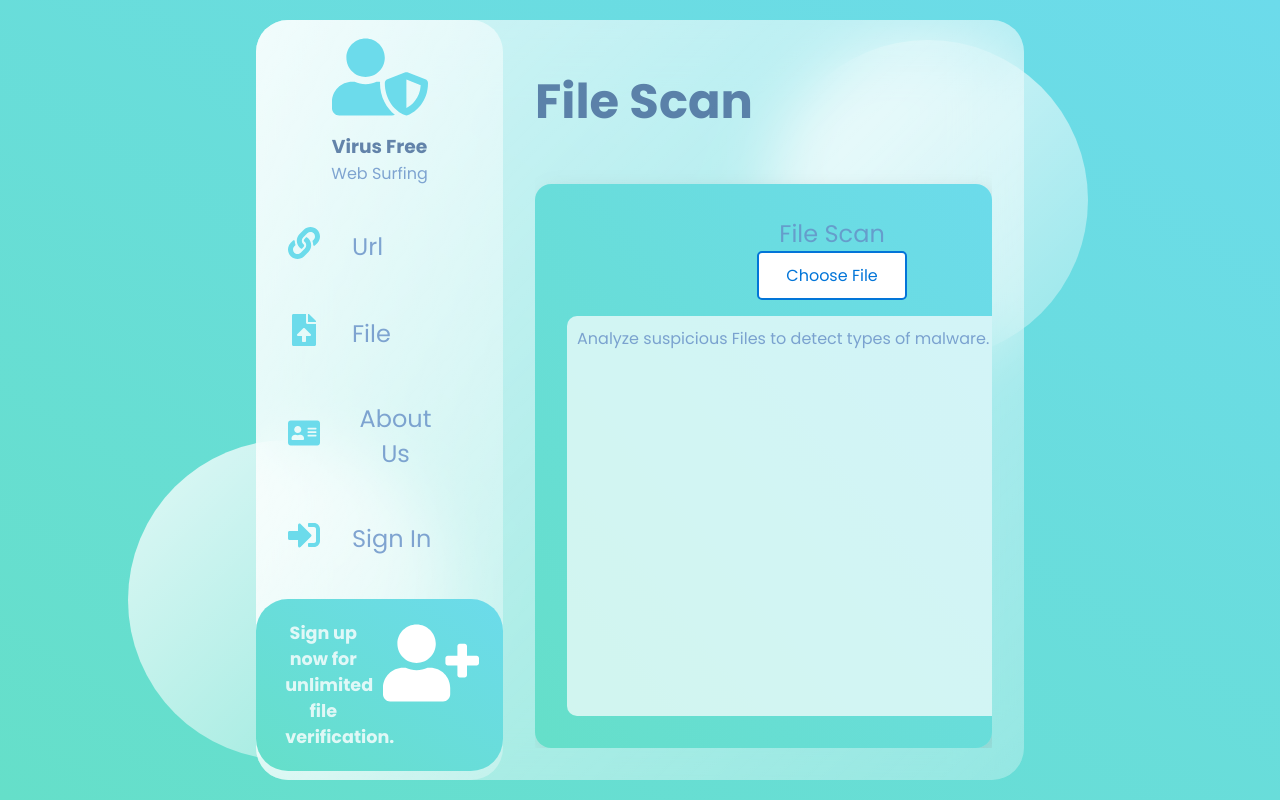
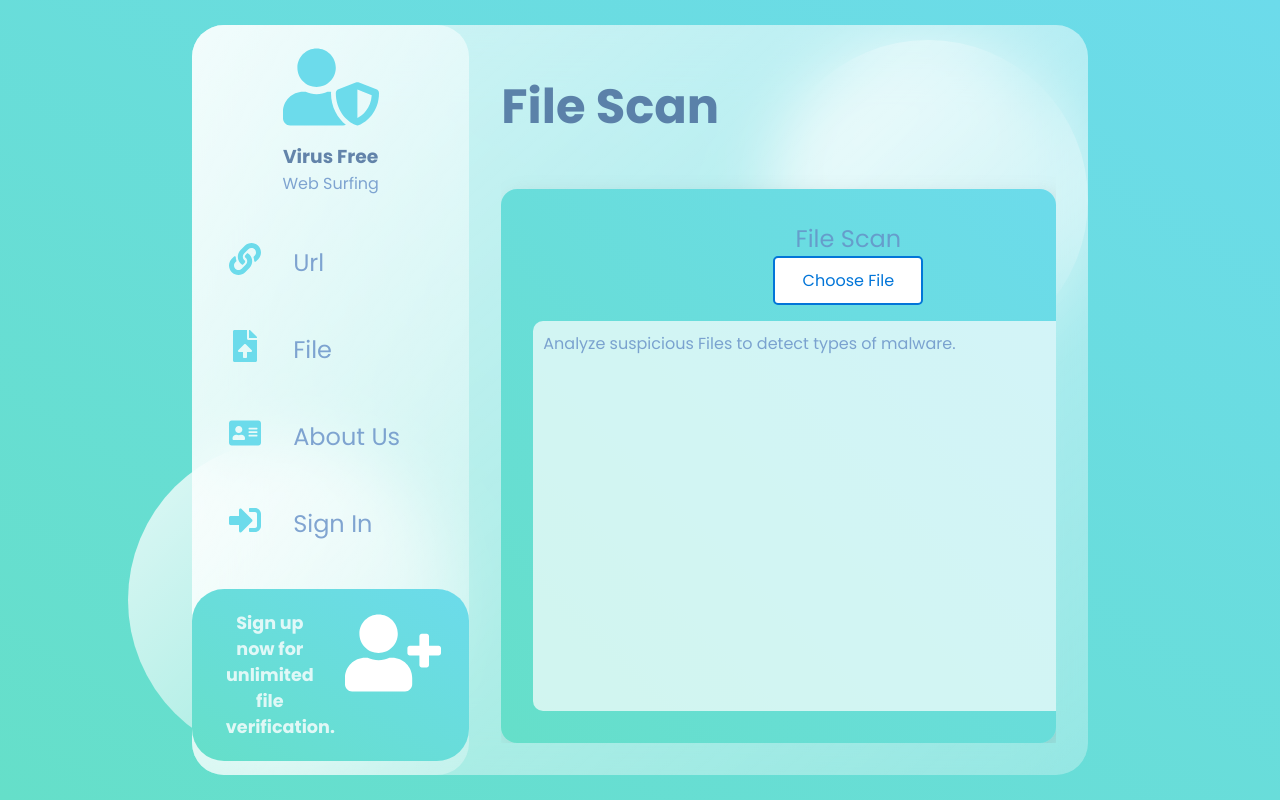
Before and after one commit to elvisdurmishi/virus-free, a React (Create React App) app: page /file in a window 1280 px wide. Built offline with nearby package versions, Linux system fonts and the light colour scheme.

Commit message:
Small changes to the ui

```diff
--- a/src/App.css
+++ b/src/App.css
@@ -50,7 +50,7 @@ main {
 .glass {
   background: white;
   min-height: 80vh;
-  width: 60%;
+  width: 70%;
   background: linear-gradient(
     to right bottom,
     rgba(255, 255, 255, 0.7),
@@ -404,9 +404,9 @@ table {
   border-radius: 10px;
   padding: 10px;
   overflow-y: scroll;
-  height: 400px;
+  height: 390px;
   display: block;
-  width: 530px;
+  width: 630px;
   border-collapse: collapse;
   text-align: left;
 }
@@ -418,6 +418,10 @@ tbody {
 tr:nth-child(even) {
   background-color: #f0f0f0;
   color: black;
+}
+
+th {
+  margin: 0 10px;
 }
 
 tr {
--- a/src/pages/File.js
+++ b/src/pages/File.js
@@ -81,6 +81,18 @@ export default class File extends Component {
                 </label>
               </div>
               <table>
+                {this.state.loading ? (
+                  <thead></thead>
+                ) : (
+                  <thead>
+                    <tr>
+                      <th>Engine</th>
+                      <th>Result</th>
+                      <th>Severity</th>
+                    </tr>
+                  </thead>
+                )}
+
                 <tbody>
                   {this.state.loading || !this.state.result ? (
                     <tr>
@@ -94,6 +106,9 @@ export default class File extends Component {
                         (engine, key, bodykey, key2, key3, key5) => (
                           <tr key={key}>
                             <td key={key2}>{this.state.engine[key]}</td>
+                            <td key={bodykey}>
+                              {this.state.result[engine].result}
+                            </td>
                             <td key={key3}>
                               {this.state.result[engine].detected === false ? (
                                 <div key={key5} className="result">
--- a/src/pages/Home.js
+++ b/src/pages/Home.js
@@ -53,6 +53,7 @@ export default class Home extends Component {
       .then(this.handleErrors)
       .then((response) => response.json())
       .then((json) => {
+        console.log(json);
         this.setState({
           harmless: json.data.attributes.last_analysis_stats.harmless,
           malicious: json.data.attributes.last_analysis_stats.malicious,
```
Also changed, not shown: 1 other file (tests, documents, lock files or other folders).
